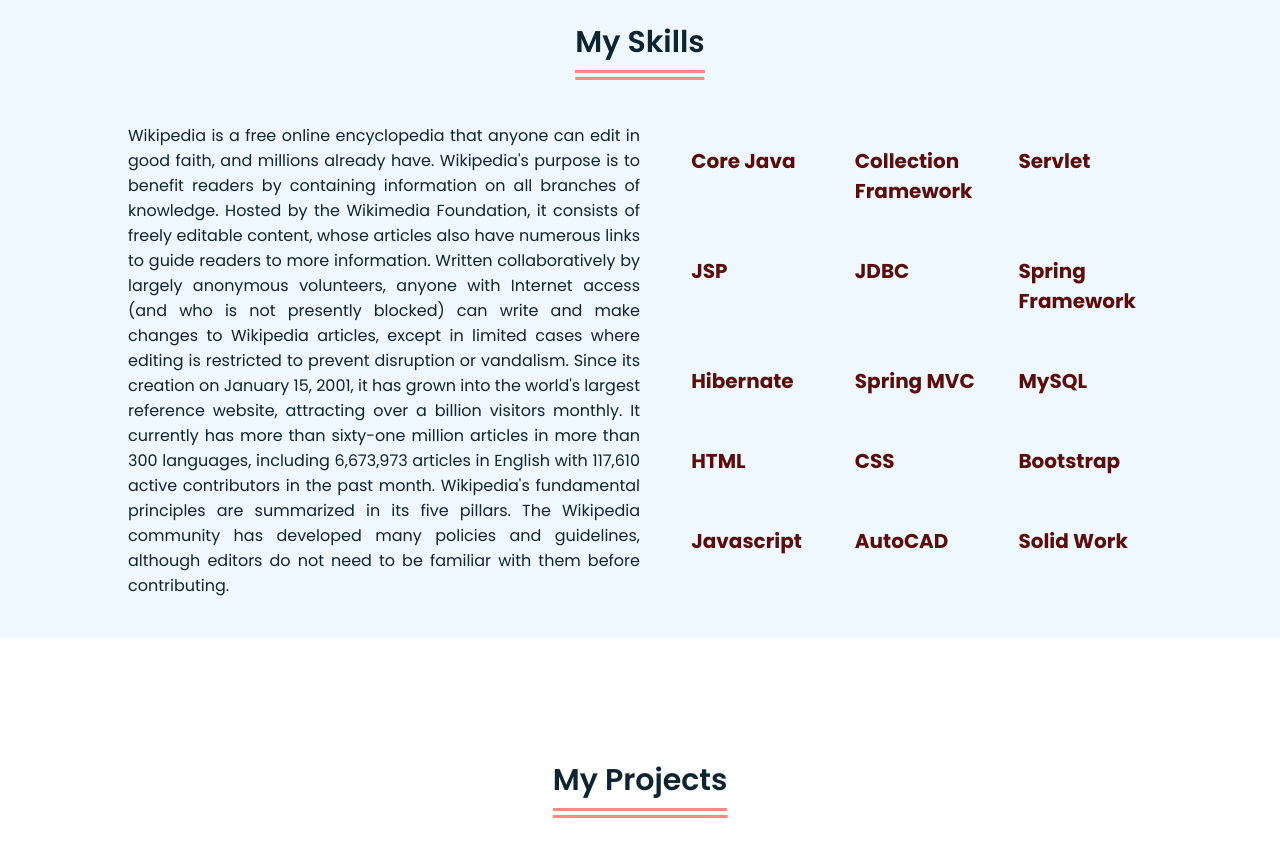
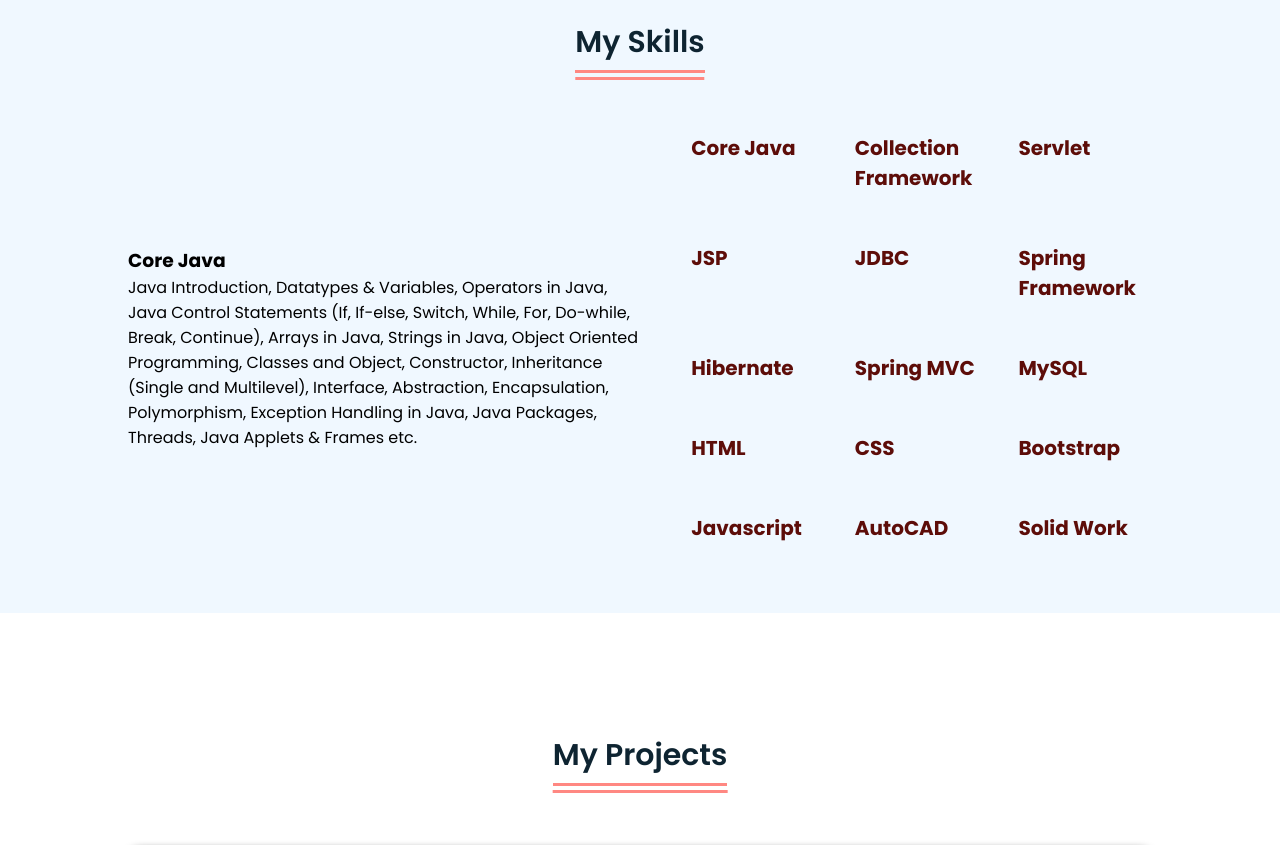
Before and after one commit to deepak15081994/deepak15081994.github.io, a plain HTML site: page index.html in a window 1280 px wide. Shown: the part 1620-2465 px from the top of the page. Drawn offline with Linux system fonts and the light colour scheme.

Commit message:
Update index.html

```diff
--- a/index.html
+++ b/index.html
@@ -93,11 +93,8 @@
       <div class="skills-details">
         <div class="text">
           <div class="topic"></div>
-          <p>
-            Wikipedia is a free online encyclopedia that anyone can edit in good faith, and millions already have.
-            Wikipedia's purpose is to benefit readers by containing information on all branches of knowledge. Hosted by the Wikimedia Foundation, it consists of freely editable content, whose articles also have numerous links to guide readers to more information.
-            Written collaboratively by largely anonymous volunteers, anyone with Internet access (and who is not presently blocked) can write and make changes to Wikipedia articles, except in limited cases where editing is restricted to prevent disruption or vandalism. Since its creation on January 15, 2001, it has grown into the world's largest reference website, attracting over a billion visitors monthly. It currently has more than sixty-one million articles in more than 300 languages, including 6,673,973 articles in English with 117,610 active contributors in the past month.
-            Wikipedia's fundamental principles are summarized in its five pillars. The Wikipedia community has developed many policies and guidelines, although editors do not need to be familiar with them before contributing.</p>
+          <p><b><h3>Core Java</h3></b>Java Introduction, Datatypes & Variables, Operators in Java, Java Control Statements (If, If-else, Switch, While, For, Do-while, Break, Continue), Arrays in Java, Strings in Java, Object Oriented Programming, Classes and Object, Constructor, Inheritance (Single and Multilevel), Interface, Abstraction, Encapsulation, Polymorphism, Exception Handling in Java, Java Packages, Threads, Java Applets & Frames etc. </p>
+
             <!-- <div class="experience">
               <div class="num">0</div>
               <div class="exp">Year of<br>experience</div>
```
